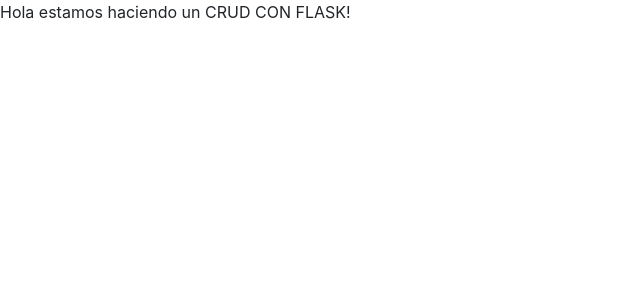
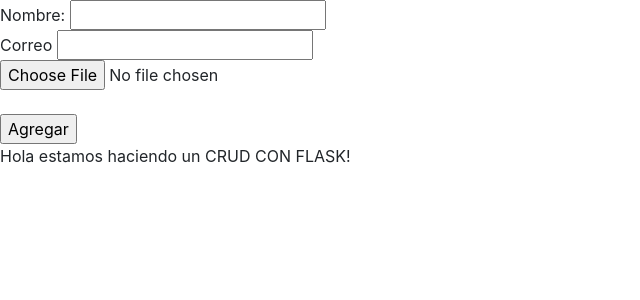
Before and after one commit to juanjoibar/FLASK-empleados-Crud, a Flask app: page / in a window 1280 px wide. Shown: the top 300 px of the page, without its empty margins (0-640 px from the left). Run offline with Flask 2, Linux system fonts and the light colour scheme; some libraries are stand-ins or nearby versions.

Commit message:
Clase 1 de flask

```diff
--- a/app.py
+++ b/app.py
@@ -1,5 +1,5 @@
 from flask import Flask
-from flask import render_template
+from flask import render_template,request
 from flaskext.mysql import MySQL
 from werkzeug.datastructures import RequestCacheControl
 
@@ -34,20 +34,20 @@
 @app.route("/create")
 def create():
     return render_template('empleados/create.html')
-#@app.route("/store",methods ['POST'])
-#def storage():
-#    _nombre=request.form['txtNombre']
-#    _correo=request.form['txtCorreo']
-#    _foto=request.form['txtFoto']
+@app.route("/store",methods = ['POST'])
+def storage():
+    _nombre=request.form['txtNombre']
+    _correo=request.form['txtCorreo']
+    _foto=request.form['txtFoto']
 
-#    sql = "INSERT INTO `empleados` (`id`, `nombre`, `correo`, `foto`) VALUES (NULL, 'daniel', 'daniel@gmail.com', 'foto.jpg');"
-#    datos = (_nombre, _correo , _foto.filename)
+    sql = "INSERT INTO `empleados` (`id`, `nombre`, `correo`, `foto`) VALUES (NULL, 'daniel', 'daniel@gmail.com', 'foto.jpg');"
+    datos = (_nombre, _correo , _foto.filename)
 
-#    conn = mysql.connect()
-#   cursor = conn.cursor()
-#    cursor.execute(sql, datos)
-#    conn.commit()
-
+    conn = mysql.connect()
+    cursor = conn.cursor()
+    cursor.execute(sql, datos)
+    conn.commit()
+    return render_template('empleados/index.html')
 
 
 if __name__ == '__main__':
--- a/templates/empleados/create.html
+++ b/templates/empleados/create.html
@@ -8,5 +8,6 @@
 </head>
 <body>
 hola create aca modificamos
+<form action="/store" method="post" enctype="multipart/form-data"></form>
 </body>
 </html>
--- a/templates/empleados/index.html
+++ b/templates/empleados/index.html
@@ -7,6 +7,19 @@
     <title>Inicio</title>
 </head>
 <body>
+    <form method="get" action="" enctype="multipart/form-data">
+        Nombre:
+        <input type="text" name="txtNombre" id="txtNombre">
+        <br>
+        Correo
+        <input type="text" name="txtCorreo" id="txtCorreo">
+        <br>
+        <input type="file" name="txtFoto" id="txtFoto">
+        <br>
+        <br>
+        <input type="submit" value="Agregar">
+
+    </form>
 Hola estamos haciendo un CRUD CON FLASK!
 </body>
 </html>
```
